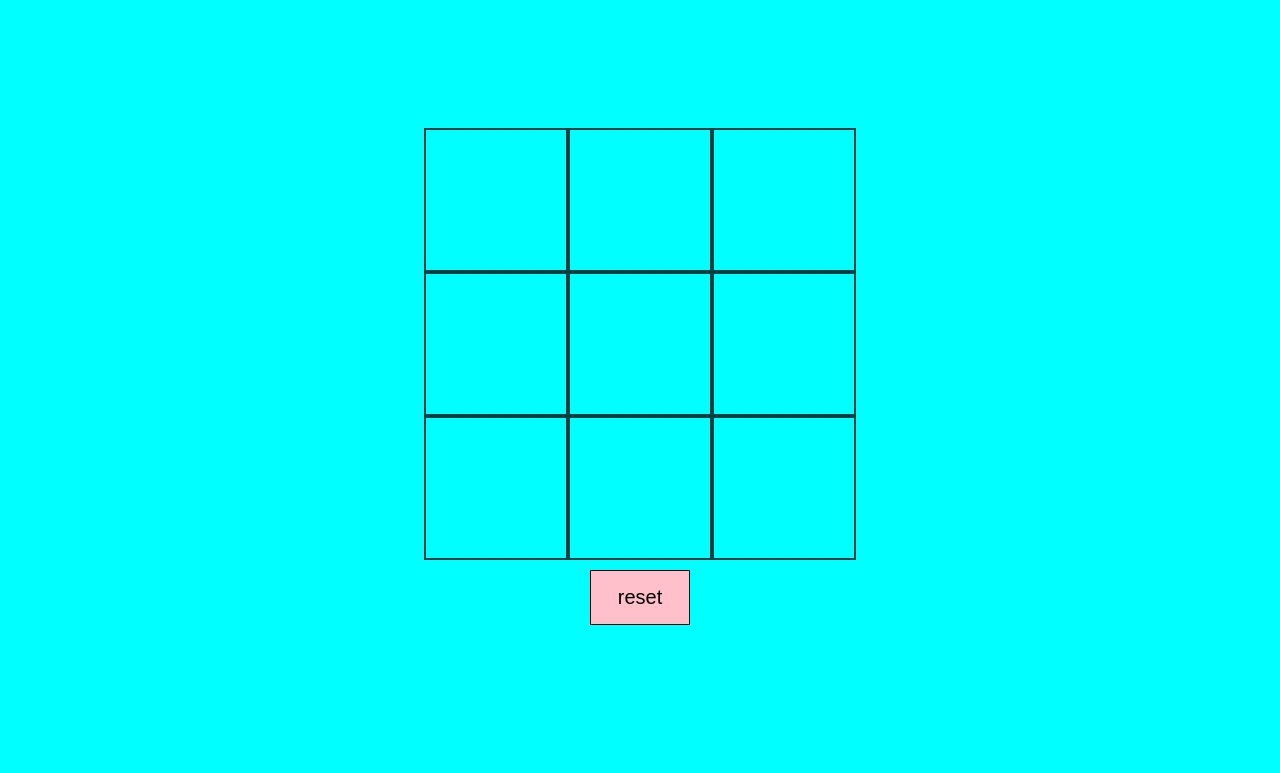
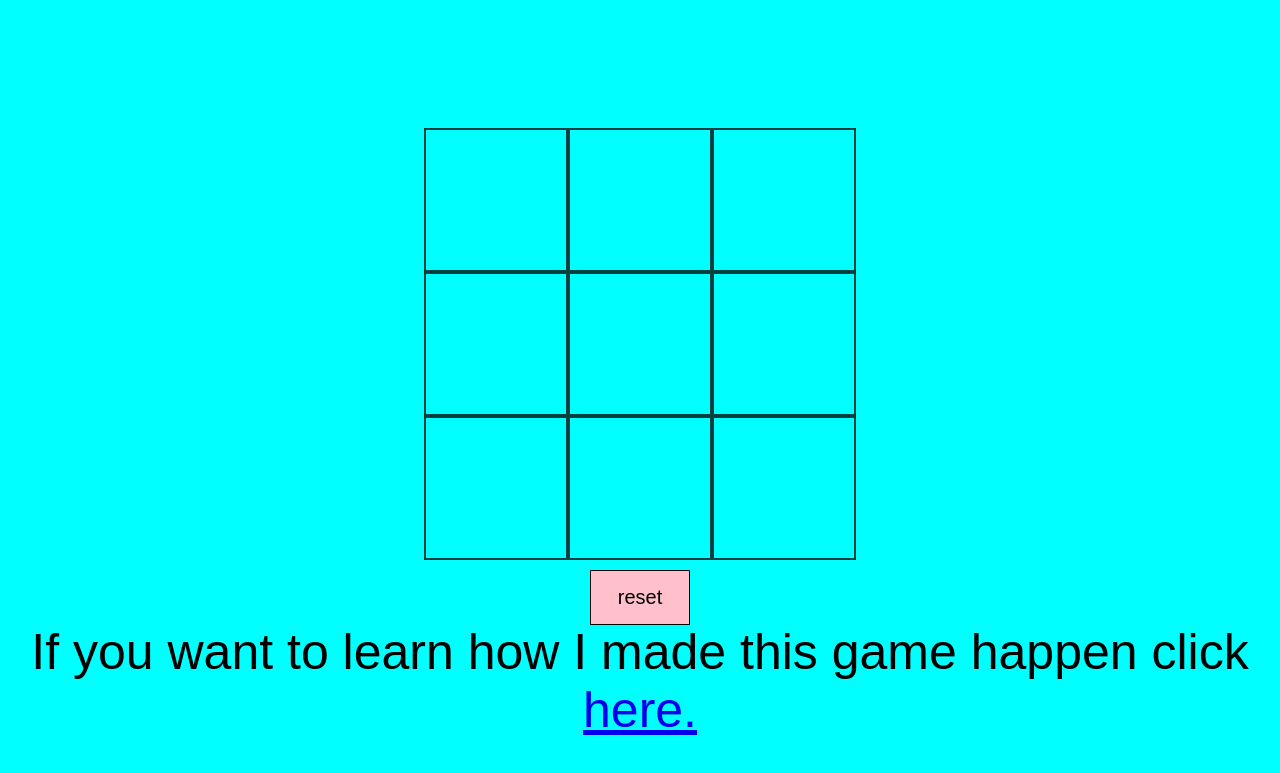
Before and after one commit to Brandon2X/PROJECT2, a plain HTML site: page index.html in a window 1280 px wide. Shown: the part 127-900 px from the top of the page. Drawn offline with Linux system fonts and the light colour scheme.

Commit message:
commit with a few changes

```diff
--- a/index.html
+++ b/index.html
@@ -23,5 +23,7 @@
         <!-- A reset button because users are going to want to play round after round of your glorious game without ever refreshing the browser! -->
         <button id="reset-button">reset</button>
         </div>
+        <p>If you want to learn how I made this game happen click  <a href=https://www.youtube.com/watch?v=oZrp3Atkz18&t=378s>here.</a></p>
+
     </body>
     </head>
--- a/style.css
+++ b/style.css
@@ -37,6 +37,7 @@ body {
 
 
 
+
     }
 
     #reset-button {
@@ -51,9 +52,11 @@ body {
 
     body{
         background-color:aqua
+   }
 
+    p {
+        font-size: 50px;
+        position: relative;
+        bottom: 200px;
 
-
-
-
-    }
+      }
```
